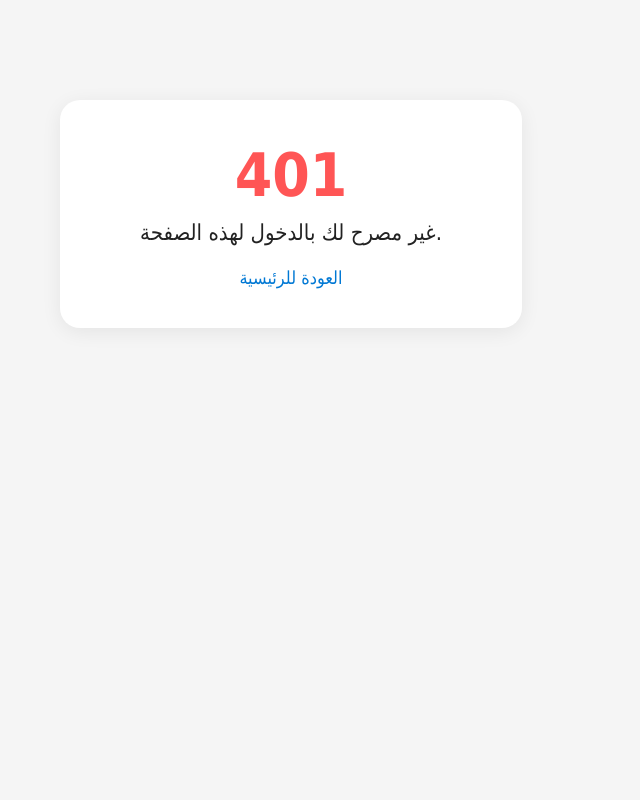
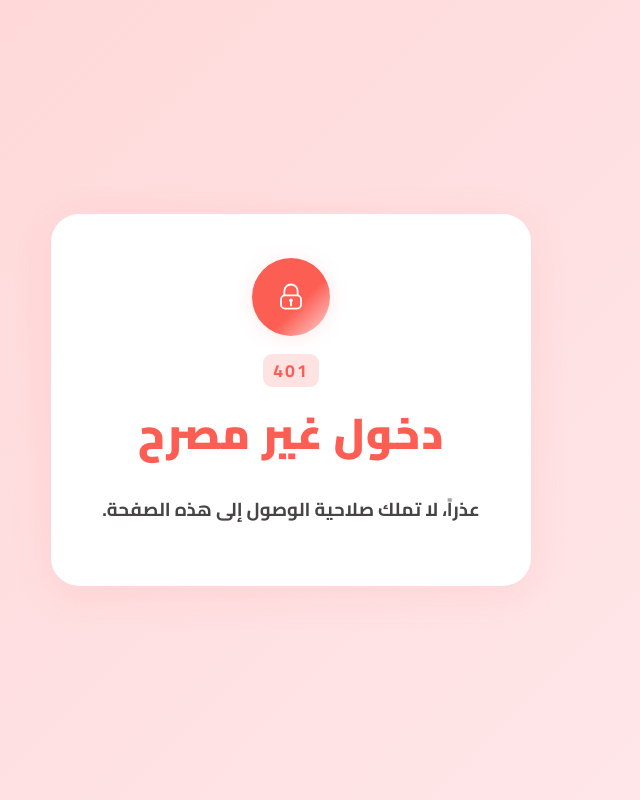
Before and after one commit to TariqAli93/alnakheel-api, a website: page public/errors/401.html in a window 1280 px wide. Shown: the whole page, without its empty margins (349-989 px from the left). Drawn offline with Linux system fonts and the light colour scheme.

Commit message:
add error page

```diff
--- a/public/errors/401.html
+++ b/public/errors/401.html
@@ -2,46 +2,142 @@
 <html lang="ar">
   <head>
     <meta charset="UTF-8" />
-    <title>غير مصرح</title>
+    <title>دخول غير مصرح</title>
+    <meta name="viewport" content="width=device-width, initial-scale=1.0" />
     <style>
+      @import url("https://fonts.googleapis.com/css2?family=Cairo:wght@700;900&display=swap");
       body {
-        background: #f5f5f5;
-        font-family: Tahoma, Arial, sans-serif;
+        background: linear-gradient(135deg, #ffd6d6 0%, #ffe9ec 100%);
+        min-height: 100vh;
+        margin: 0;
+        font-family: "Cairo", Arial, Tahoma, sans-serif;
+        display: flex;
+        align-items: center;
+        justify-content: center;
+        color: #232426;
+      }
+      .box {
+        background: #fff;
+        border-radius: 28px;
+        box-shadow: 0 8px 40px rgba(255, 110, 110, 0.12);
+        padding: 2.7rem 2.2rem 2rem 2.2rem;
         text-align: center;
-        margin-top: 100px;
-        color: #222;
+        max-width: 410px;
+        width: 95vw;
+        animation: fade-in 1s cubic-bezier(0.22, 1, 0.36, 1);
       }
-      .container {
-        background: #fff;
-        display: inline-block;
-        padding: 40px 80px;
-        border-radius: 20px;
-        box-shadow: 0 4px 20px rgba(0, 0, 0, 0.07);
+      @keyframes fade-in {
+        from {
+          opacity: 0;
+          transform: translateY(40px);
+        }
+        to {
+          opacity: 1;
+          transform: translateY(0);
+        }
+      }
+      .icon-lock {
+        width: 78px;
+        height: 78px;
+        border-radius: 50%;
+        background: linear-gradient(135deg, #fd5e53 60%, #ffd6d6 100%);
+        margin: 0 auto 18px auto;
+        display: flex;
+        align-items: center;
+        justify-content: center;
+        box-shadow: 0 2px 20px rgba(253, 94, 83, 0.13);
+        animation: pop 0.8s cubic-bezier(0.16, 1.19, 0.59, 1.13);
+      }
+      @keyframes pop {
+        0% {
+          transform: scale(0.7);
+        }
+        70% {
+          transform: scale(1.15);
+        }
+        100% {
+          transform: scale(1);
+        }
+      }
+      .icon-lock svg {
+        width: 40px;
+        height: 40px;
+        color: #fff;
       }
       h1 {
-        font-size: 60px;
-        margin: 0 0 10px 0;
-        color: #ff5555;
+        font-size: 2.7rem;
+        margin: 0 0 8px 0;
+        color: #fd5e53;
+        font-weight: 900;
+        letter-spacing: 1px;
+        animation: slide-down 0.6s 0.15s cubic-bezier(0.23, 1.01, 0.66, 1.07) both;
+      }
+      @keyframes slide-down {
+        from {
+          opacity: 0;
+          transform: translateY(-30px);
+        }
+        to {
+          opacity: 1;
+          transform: translateY(0);
+        }
+      }
+      .code-num {
+        display: inline-block;
+        background: #ffe3e3;
+        color: #fd5e53;
+        border-radius: 9px;
+        padding: 0 10px;
+        font-size: 1.1rem;
+        margin-bottom: 6px;
+        font-weight: 700;
+        letter-spacing: 2px;
       }
       p {
-        font-size: 22px;
-        margin-top: 0;
+        font-size: 1.17rem;
+        color: #464444;
+        margin: 18px 0 27px 0;
       }
       a {
-        color: #0078d4;
+        background: linear-gradient(135deg, #fd5e53 60%, #fa6987 100%);
+        color: #fff;
         text-decoration: none;
-        font-size: 18px;
+        font-size: 1.1rem;
+        padding: 11px 30px;
+        border-radius: 8px;
+        font-weight: bold;
+        box-shadow: 0 2px 10px rgba(253, 94, 83, 0.07);
+        transition: background 0.16s, transform 0.18s;
+        display: inline-block;
       }
       a:hover {
-        text-decoration: underline;
+        background: linear-gradient(135deg, #fa6987 30%, #fd5e53 100%);
+        transform: translateY(-2px) scale(1.03);
+      }
+      @media (max-width: 500px) {
+        .box {
+          padding: 2rem 0.7rem 1.2rem 0.7rem;
+        }
+        h1 {
+          font-size: 2rem;
+        }
       }
     </style>
   </head>
   <body>
-    <div class="container">
-      <h1>401</h1>
-      <p>غير مصرح لك بالدخول لهذه الصفحة.</p>
-      <a href="/">العودة للرئيسية</a>
+    <div class="box" dir="rtl">
+      <div class="icon-lock">
+        <!-- Animated Lock Icon SVG -->
+        <svg viewBox="0 0 48 48" fill="none">
+          <rect x="12" y="22" width="24" height="16" rx="5" stroke="white" stroke-width="2.2" fill="none" />
+          <path d="M24 30v4" stroke="white" stroke-width="2.5" stroke-linecap="round" />
+          <circle cx="24" cy="28" r="2.2" fill="white" />
+          <path d="M16 22v-5a8 8 0 0 1 16 0v5" stroke="white" stroke-width="2.2" fill="none" />
+        </svg>
+      </div>
+      <div class="code-num">401</div>
+      <h1>دخول غير مصرح</h1>
+      <p>عذراً، لا تملك صلاحية الوصول إلى هذه الصفحة.</p>
     </div>
   </body>
 </html>
```
Also changed, not shown: app/app.js (+7 -27 lines), middlewares/auth.middleware.js (+10 -3 lines), middlewares/global_error_handler.middleware.js (+4 -3 lines).
